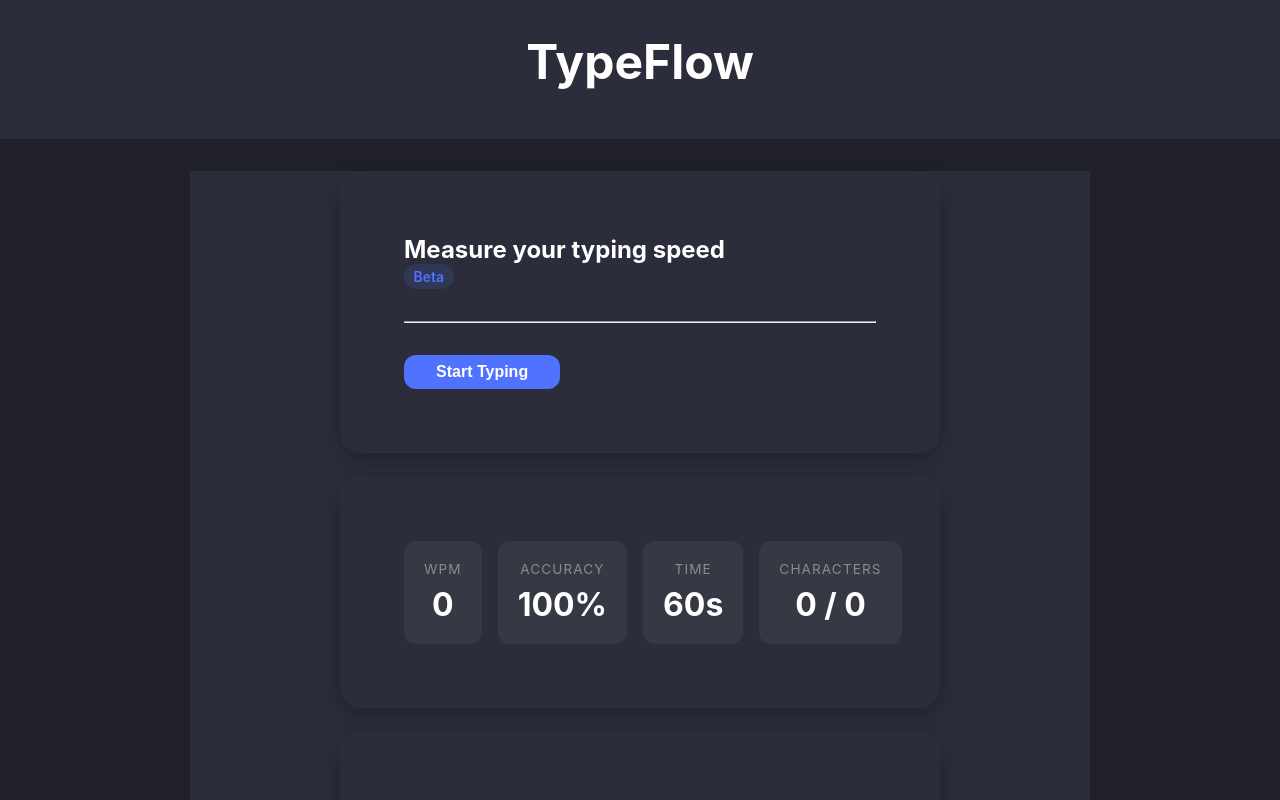
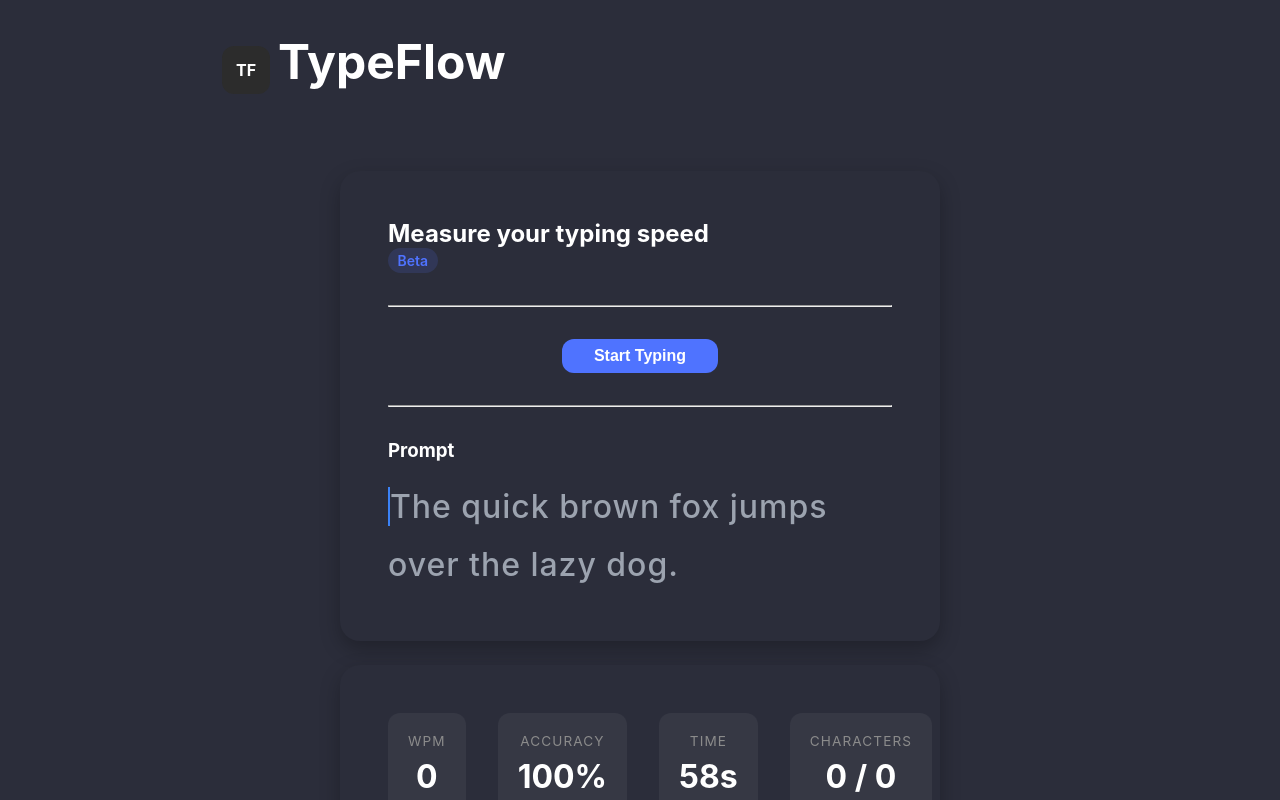
Before and after one commit to patteshwar/TypeFlow, a website built with Vite: page index.html in a window 1280 px wide. Both pictures are taken after a click on the button "Start Typing". Shown: the top 800 px of the page. Built offline with nearby package versions, Linux system fonts and the light colour scheme.

Commit message:
Milestone 12 + UI Fixes Complete

```diff
--- a/src/components/button.js
+++ b/src/components/button.js
@@ -1,6 +1,6 @@
 export function Button(text) {
     return `
-        <button class="button">
+        <button id="start-button" class="button">
             ${text}
         </button>
     `;
--- a/src/components/stats.js
+++ b/src/components/stats.js
@@ -14,7 +14,7 @@ export function Stats() {
 
             <div class="stat">
                 <span class="stat-label">Time</span>
-                <span class="stat-value">60s</span>
+                <span id="time" class="stat-value">60s</span>
             </div>
 
             <div class="stat">
--- a/src/components/typing-area.js
+++ b/src/components/typing-area.js
@@ -15,9 +15,9 @@ export function TypingArea() {
             <input
                 class="typing-input"
                 type="text"
-                placeholder="Start typing..."
                 autocomplete="off"
                 spellcheck="false"
+                disabled
             />
         </div>
     `;
--- a/src/main.js
+++ b/src/main.js
@@ -19,7 +19,8 @@ import { initializeInputEngine } from "./services/input-engine";
 
 
 document.querySelector("#app").innerHTML = `
-<header>
+<header class="site-header">
+    <div class="logo-placeholder"> TF </div>
     <h1>TypeFlow</h1>
 </header>
 
@@ -32,12 +33,18 @@ document.querySelector("#app").innerHTML = `
 
         ${Divider()}
 
-        ${Button("Start Typing")}
+        <center>
+            ${Button("Start Typing")}
+        </center>
+
+        ${Divider()}
+
+        <h3 class="prompt-title">Prompt</h3>
+
+        ${TypingArea()}
     `)}
 
     ${Card(Stats())}
-
-    ${Card(TypingArea())}
 
 </main>
 
@@ -45,4 +52,5 @@ document.querySelector("#app").innerHTML = `
     <p>© 2026 TypeFlow</p>
 </footer>
 `;
+
 initializeInputEngine();
--- a/src/services/input-engine.js
+++ b/src/services/input-engine.js
@@ -1,20 +1,70 @@
 import { prompt } from "../utils/prompts.js";
+import { startTimer, resetTimer } from "./timer.js";
 
 export function initializeInputEngine() {
     const input = document.querySelector(".typing-input");
     const characters = document.querySelectorAll(".character");
+    const startButton = document.querySelector("#start-button");
+    const typingArea = document.querySelector(".typing-area");
+    const timeDisplay = document.querySelector("#time");
 
-    if (!input) return;
+    if (!input || !startButton || !typingArea || !timeDisplay) return;
 
+    // Show cursor at the first character
     characters[0].classList.add("current");
 
+    // Keep the hidden input focused while typing
+    typingArea.addEventListener("click", () => {
+        if (!input.disabled) {
+            input.focus();
+        }
+    });
+
+    // Start a new typing session
+    startButton.addEventListener("click", () => {
+        // Reset input
+        input.disabled = false;
+        input.value = "";
+
+        // Reset character styles
+        characters.forEach((character) => {
+            character.classList.remove("correct", "incorrect", "current");
+        });
+
+        characters[0].classList.add("current");
+
+        // Reset timer display
+        resetTimer((timeLeft) => {
+            timeDisplay.textContent = `${timeLeft}s`;
+        });
+
+        // Focus hidden input
+        input.focus();
+        startButton.blur();
+        startButton.disabled = true;
+
+        // Start timer
+        startTimer(
+            (timeLeft) => {
+                timeDisplay.textContent = `${timeLeft}s`;
+            },
+            () => {
+                input.disabled = true;
+                startButton.disabled = false;
+            }
+        );
+    });
+
+    // Handle typing
     input.addEventListener("input", (event) => {
         const typed = event.target.value;
 
-        characters.forEach(character => {
+        // Clear previous states
+        characters.forEach((character) => {
             character.classList.remove("correct", "incorrect", "current");
         });
 
+        // Validate typed characters
         typed.split("").forEach((letter, index) => {
             if (letter === prompt[index]) {
                 characters[index].classList.add("correct");
@@ -23,6 +73,7 @@ export function initializeInputEngine() {
             }
         });
 
+        // Move cursor
         if (typed.length < characters.length) {
             characters[typed.length].classList.add("current");
         }
--- /dev/null
+++ b/src/services/timer.js
@@ -0,0 +1,31 @@
+let timeLeft = 60;
+let timerId = null;
+
+export function startTimer(onTick, onFinish) {
+    if (timerId) return;
+
+    timerId = setInterval(() => {
+        if (timeLeft <= 0) {
+            clearInterval(timerId);
+            timerId = null;
+            onFinish();
+            return;
+        }
+
+        timeLeft--;
+        onTick(timeLeft);
+    }, 1000);
+}
+
+export function resetTimer(onTick) {
+    clearInterval(timerId);
+
+    timerId = null;
+    timeLeft = 60;
+
+    onTick(timeLeft);
+}
+
+export function getTimeLeft() {
+    return timeLeft;
+}
--- a/src/styles/card.css
+++ b/src/styles/card.css
@@ -2,7 +2,7 @@
     background: var(--color-surface);
 
 
-    padding: var(--space-xl);
+    padding: 3rem;
 
     max-width: 600px;
     width: 100%;
--- a/src/styles/global.css
+++ b/src/styles/global.css
@@ -2,7 +2,7 @@
 
     /* ========= Colors ========= */
 
-    --color-background: #1f2029;
+    --color-background: #2b2d3a;
     --color-surface: #2b2d3a;
 
     --color-primary: #4f73ff;
--- a/src/styles/layout.css
+++ b/src/styles/layout.css
@@ -11,10 +11,7 @@ footer {
 }
 
 header {
-    display: flex;
-    justify-content: center;
-    align-items: center;
-    padding: var(--space-lg);
+    padding: 2rem;
 }
 
 main {
@@ -39,3 +36,31 @@ footer {
     align-items: center;
     padding: var(--space-md) var(--space-lg);
 }
+
+
+.site-header {
+    display: flex;
+    align-items: center;
+    gap: 0.5rem;
+
+    width: min(900px, 100%);
+    margin: 0 auto;
+}
+
+
+.logo-placeholder {
+    width: 48px;
+    height: 48px;
+
+    border-radius: 12px;
+
+    background: #2c2c2c;
+
+    display: flex;
+    align-items: center;
+    justify-content: center;
+
+    color: white;
+    font-weight: bold;
+    font-size: 1rem;
+}
--- a/src/styles/stats.css
+++ b/src/styles/stats.css
@@ -1,7 +1,7 @@
 .stats {
     display: grid;
     grid-template-columns: repeat(4, 1fr);
-    gap: 1rem;
+    gap: 2rem;
 }
 
 .stat {
--- a/src/styles/typing-area.css
+++ b/src/styles/typing-area.css
@@ -5,10 +5,11 @@
 }
 
 .prompt {
-    font-size: 1.5rem;
-    line-height: 2;
-    color: #d1d5db;
-    word-break: break-word;
+    font-size: 2rem;
+    line-height: 1.8;
+    font-weight: 500;
+    letter-spacing: 0.03em;
+    margin-top: 1rem;
 }
 
 .cursor {
@@ -18,12 +19,9 @@
 }
 
 .typing-input {
-    width: 100%;
-    padding: 1rem;
-    font-size: 1rem;
-    border: none;
-    border-radius: 10px;
-    outline: none;
+    position: absolute;
+    opacity: 0;
+    pointer-events: none;
 }
 
 .typing-input:focus {
@@ -43,7 +41,9 @@
     }
 
     .typing-input {
-        font-size: 0.95rem;
+        position: absolute;
+        opacity: 0;
+        pointer-events: none;
     }
 }
 
```
Also changed, not shown: src/services/statistics.js (added).
